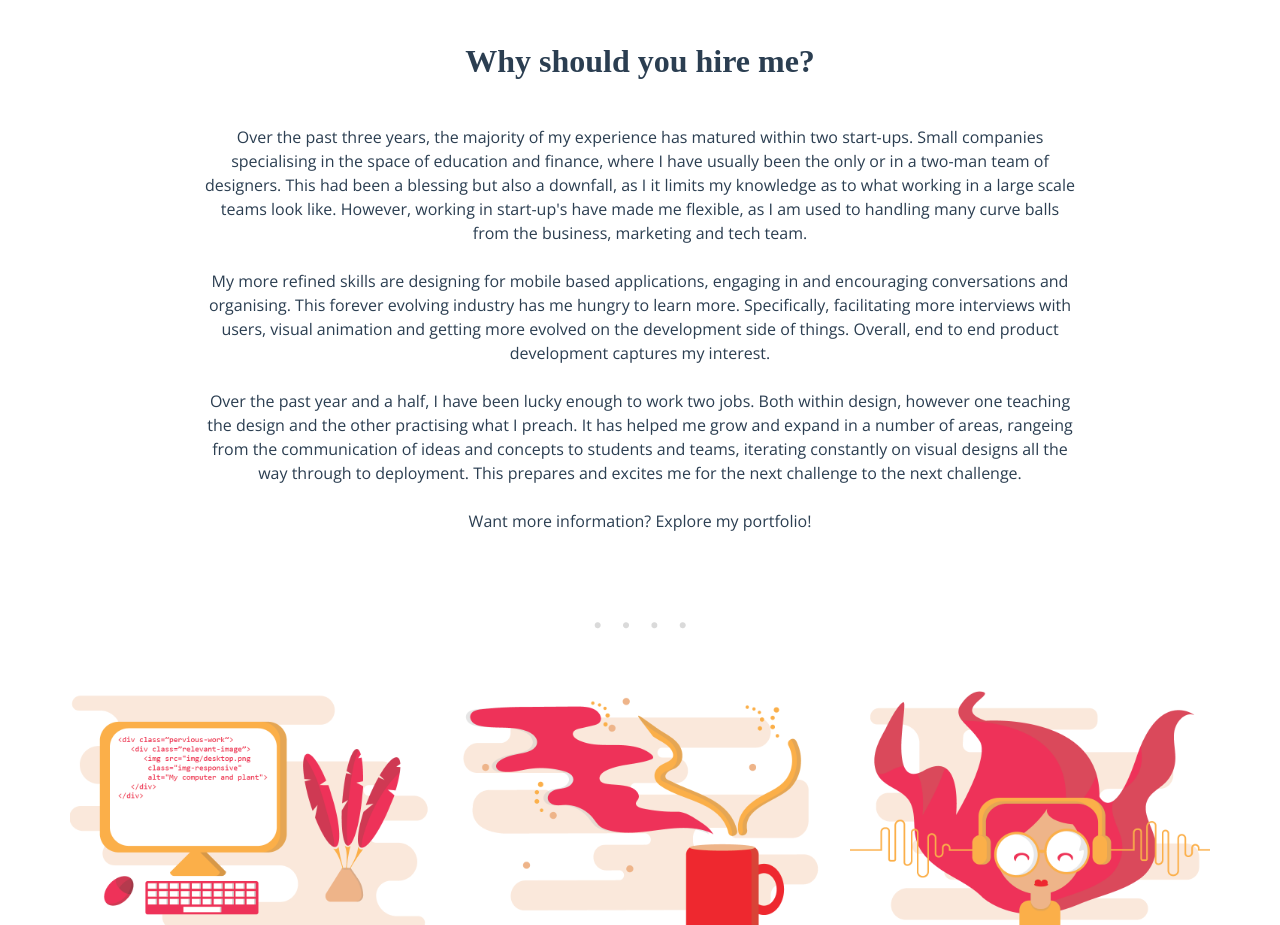
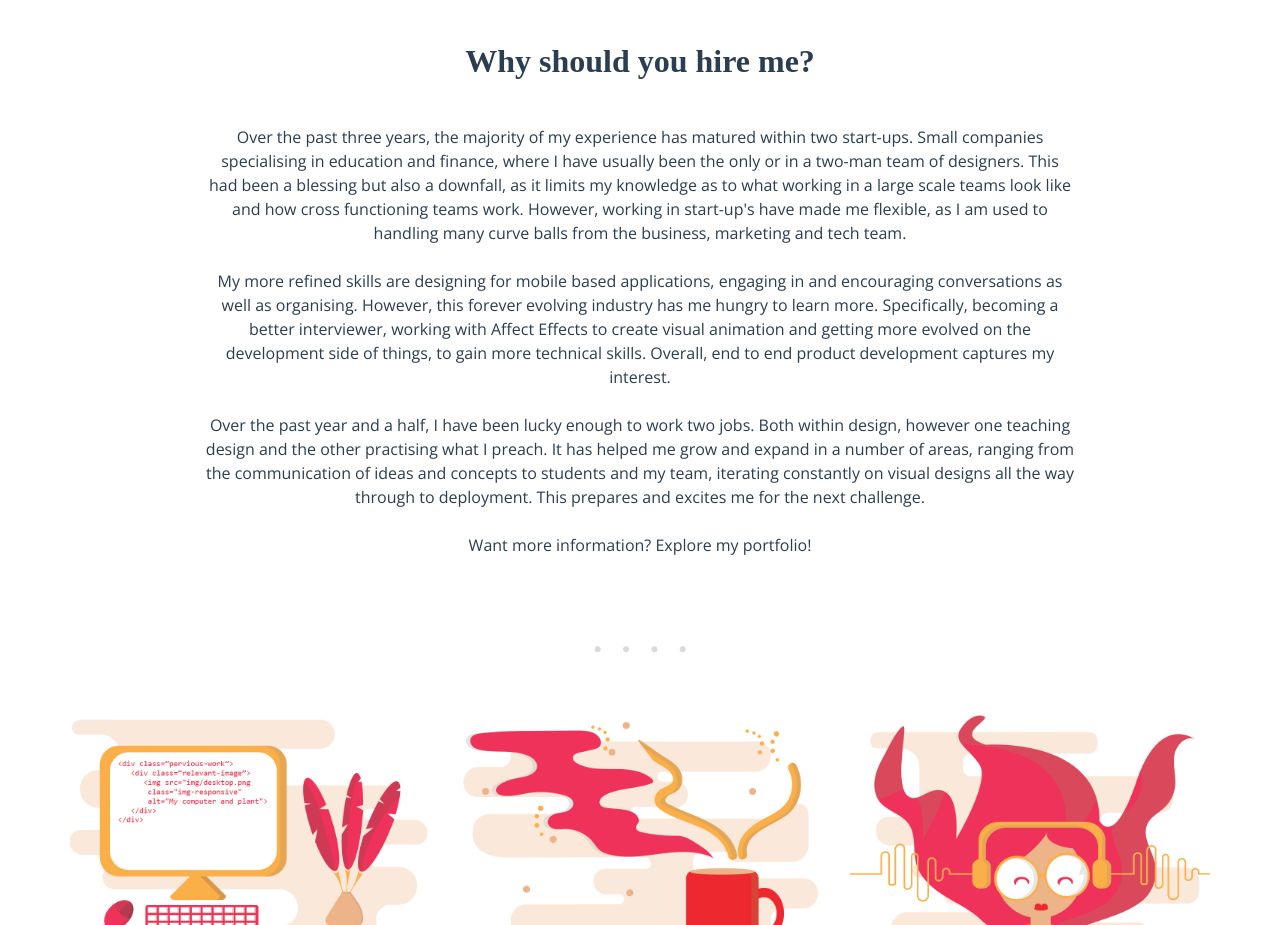
Before and after one commit to maddiekingsley/portfolio, a plain HTML site: page index.html in a window 1280 px wide. Shown: the part 820-1745 px from the top of the page. Drawn offline with nearby package versions, Linux system fonts and the light colour scheme.

Commit message:
Grammar is not my strong point

```diff
--- a/index.html
+++ b/index.html
@@ -106,20 +106,18 @@
     <div class="container-fluid paragraphs">
       <p class="center-text">
         Over the past three years, the majority of my experience has matured within two start-ups. Small
-        companies specialising in the space of education and finance, where I have usually been
-        the only or in a two-man team of designers. This had been a blessing but also a downfall, as I it limits my knowledge as to what working in a
-        large scale teams look like. However, working in start-up's have made me flexible, as I am used to handling many curve balls from the business, marketing and tech team.
+        companies specialising in education and finance, where I have usually been
+        the only or in a two-man team of designers. This had been a blessing but also a downfall, as it limits my knowledge as to what working in a large scale teams look like and how cross functioning teams work. However, working in start-up's have made me flexible, as I am used to handling many curve balls from the business, marketing and tech team.
         <br></br>
         My more refined skills are designing for mobile based applications, engaging in and encouraging
-        conversations and organising. This forever evolving industry has me hungry to learn more.
-        Specifically, facilitating more interviews with users, visual animation and getting more evolved on
-        the development side of things. Overall, end to end product development captures my interest.
+        conversations as well as organising. However, this forever evolving industry has me hungry to learn more.
+        Specifically, becoming a better interviewer, working with Affect Effects to create visual animation and getting more evolved on the development side of things, to gain more technical skills. Overall, end to end product development captures my interest.
         <br></br>
         Over the past year and a half, I have been lucky enough to work two jobs. Both within design,
-        however one teaching the design and the other practising what I preach. It has helped me grow and
-        expand in a number of areas, rangeing from the communication of ideas and concepts to students and
-        teams, iterating constantly on visual designs all the way through to deployment. This prepares and
-        excites me for the next challenge to the next challenge.
+        however one teaching design and the other practising what I preach. It has helped me grow and
+        expand in a number of areas, ranging from the communication of ideas and concepts to students and
+        my team, iterating constantly on visual designs all the way through to deployment. This prepares and
+        excites me for the next challenge.
         <br></br>
         Want more information? Explore my portfolio!
       </p>
```
